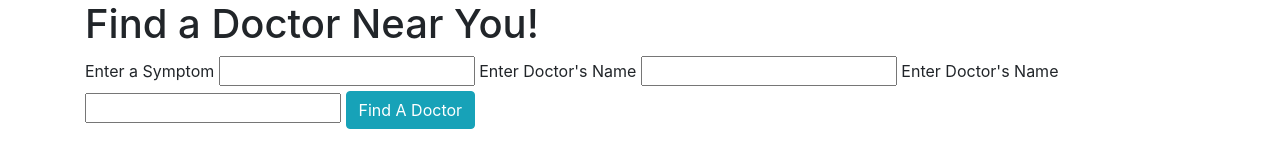
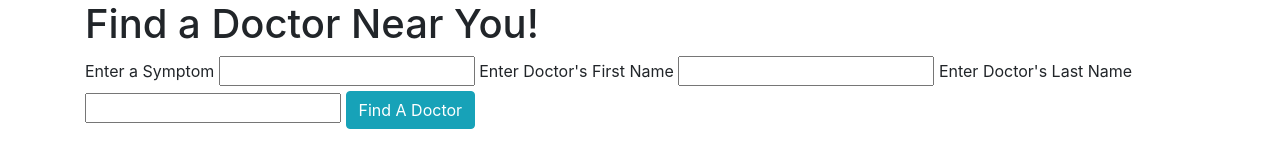
Before and after one commit to Mathew29/DoctorLookUp, a website built with webpack: page src/index.html in a window 1280 px wide. Built offline with nearby package versions, Linux system fonts and the light colour scheme.

Commit message:
update first and last name in the input fields for index.html, Add README.md

```diff
--- a/src/index.html
+++ b/src/index.html
@@ -12,10 +12,10 @@
         <label for="symptom">Enter a Symptom</label>
         <input id="symptom" name="symptom">
 
-        <label for="doctorFirstName">Enter Doctor's Name</label>
+        <label for="doctorFirstName">Enter Doctor's First Name</label>
         <input id="doctorFirstName" name="doctorFirstName">
 
-        <label for="doctorLastName">Enter Doctor's Name</label>
+        <label for="doctorLastName">Enter Doctor's Last Name</label>
         <input id="doctorLastName" name="doctorLastName">
 
         <button type="submit" class="btn btn-info">Find A Doctor</button>
```
Also changed, not shown: README.md (added).
